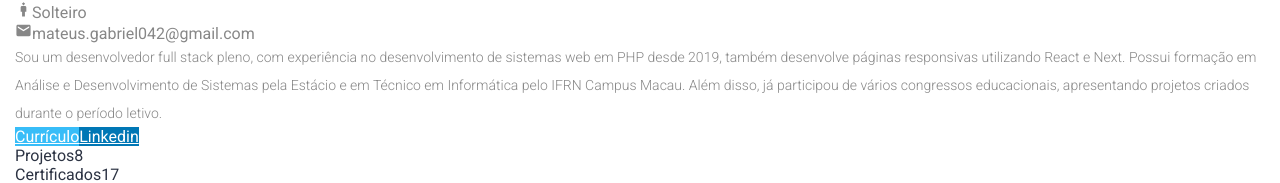
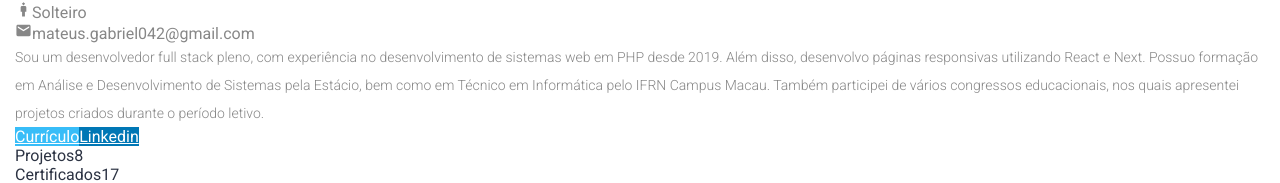
Before and after one commit to mateusgabriel042/portfolio, a Next.js app: page /blog in a window 1280 px wide. Shown: the part 215-398 px from the top of the page. Built offline with nearby package versions, Linux system fonts and the light colour scheme.

Commit message:
change text about me to page about

```diff
--- a/src/dictionaries/langs/en-US.ts
+++ b/src/dictionaries/langs/en-US.ts
@@ -36,10 +36,10 @@ export const enUS =  {
     years_of_experience: 'Years of experience',
     publications: 'Publications',
     texts: {
-      text_about:   'I\'m a full stack developer, with experience in developing web systems in PHP since 2019, I also develop '
-                  + 'responsive pages using React and Next. He has training in Systems Analysis and Development from Estácio and in IT Technician '
-                  + 'from IFRN Campus Macau. In addition, he has participated in several educational conferences, presenting projects created '
-                  + 'during the academic period.',
+      text_about:   'I\'m a full stack developer, with experience in developing web systems in PHP since 2019. Additionally, I develop responsive '
+                  + 'pages using React and Next. I have a degree in Systems Analysis and Development from Estácio, as well as a degree in IT '
+                  + 'Technician from IFRN Campus Macau. I also participated in several educational conferences, in which I presented projects '
+                  + 'created during the academic period.',
     }
   },
 
--- a/src/dictionaries/langs/pt-BR.ts
+++ b/src/dictionaries/langs/pt-BR.ts
@@ -36,10 +36,11 @@ export const ptBR =  {
     years_of_experience: 'Anos de experiência',
     publications: 'Publicações',
     texts: {
-      text_about:   'Sou um desenvolvedor full stack pleno, com experiência no desenvolvimento de sistemas web em PHP desde 2019, '
-                  + 'também desenvolve páginas responsivas utilizando React e Next. Possui formação em Análise e Desenvolvimento '
-                  + 'de Sistemas pela Estácio e em Técnico em Informática pelo IFRN Campus Macau. Além disso, já participou de vários '
-                  + 'congressos educacionais, apresentando projetos criados durante o período letivo.'
+      text_about:   'Sou um desenvolvedor full stack pleno, com experiência no desenvolvimento de sistemas web em PHP desde 2019. '
+                  + 'Além disso, desenvolvo páginas responsivas utilizando React e Next. Possuo formação em Análise e Desenvolvimento '
+                  + 'de Sistemas pela Estácio, bem como em Técnico em Informática pelo IFRN Campus Macau. Também participei de vários '
+                  + 'congressos educacionais, nos quais apresentei projetos criados durante o período letivo.',
+
     }
   },
 
```
